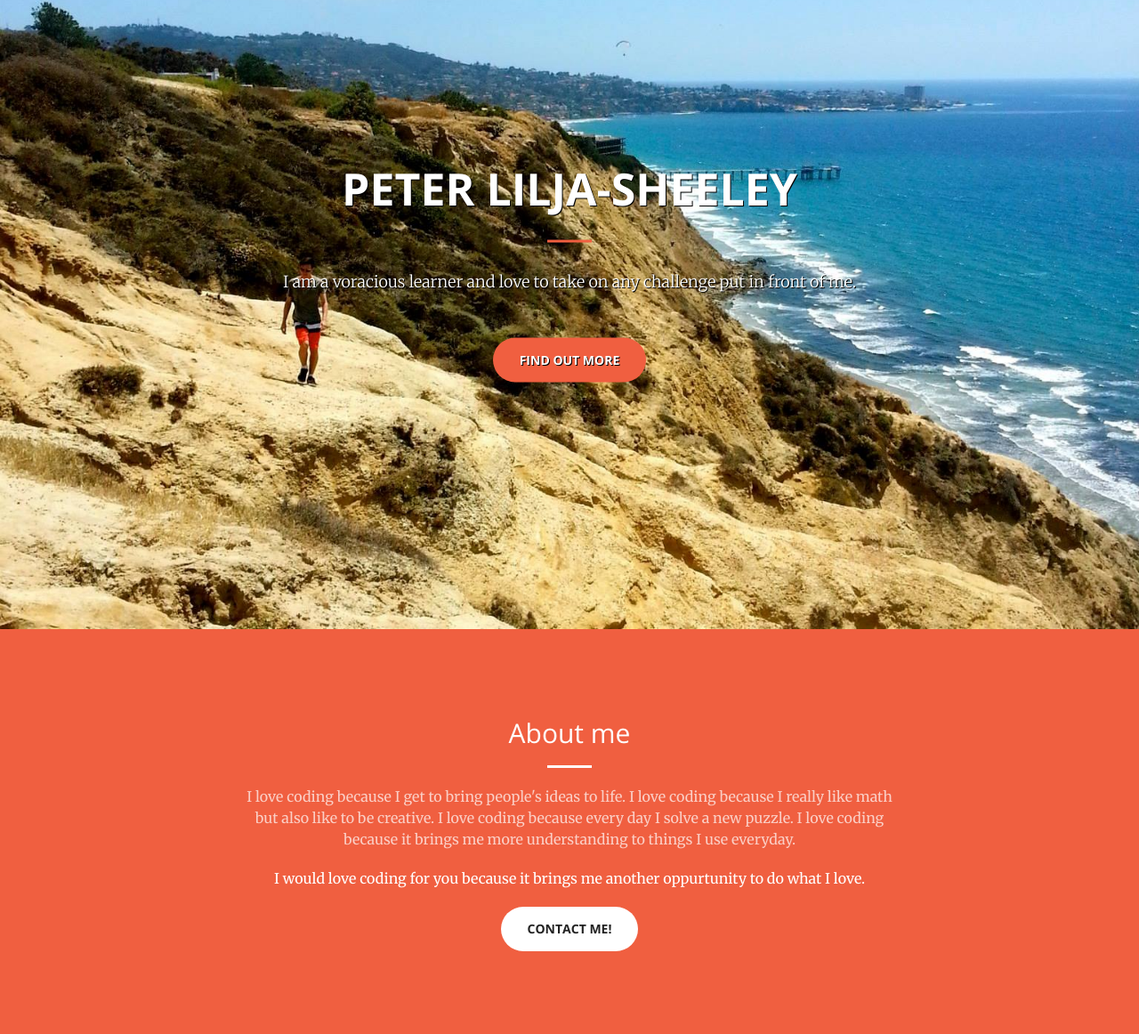
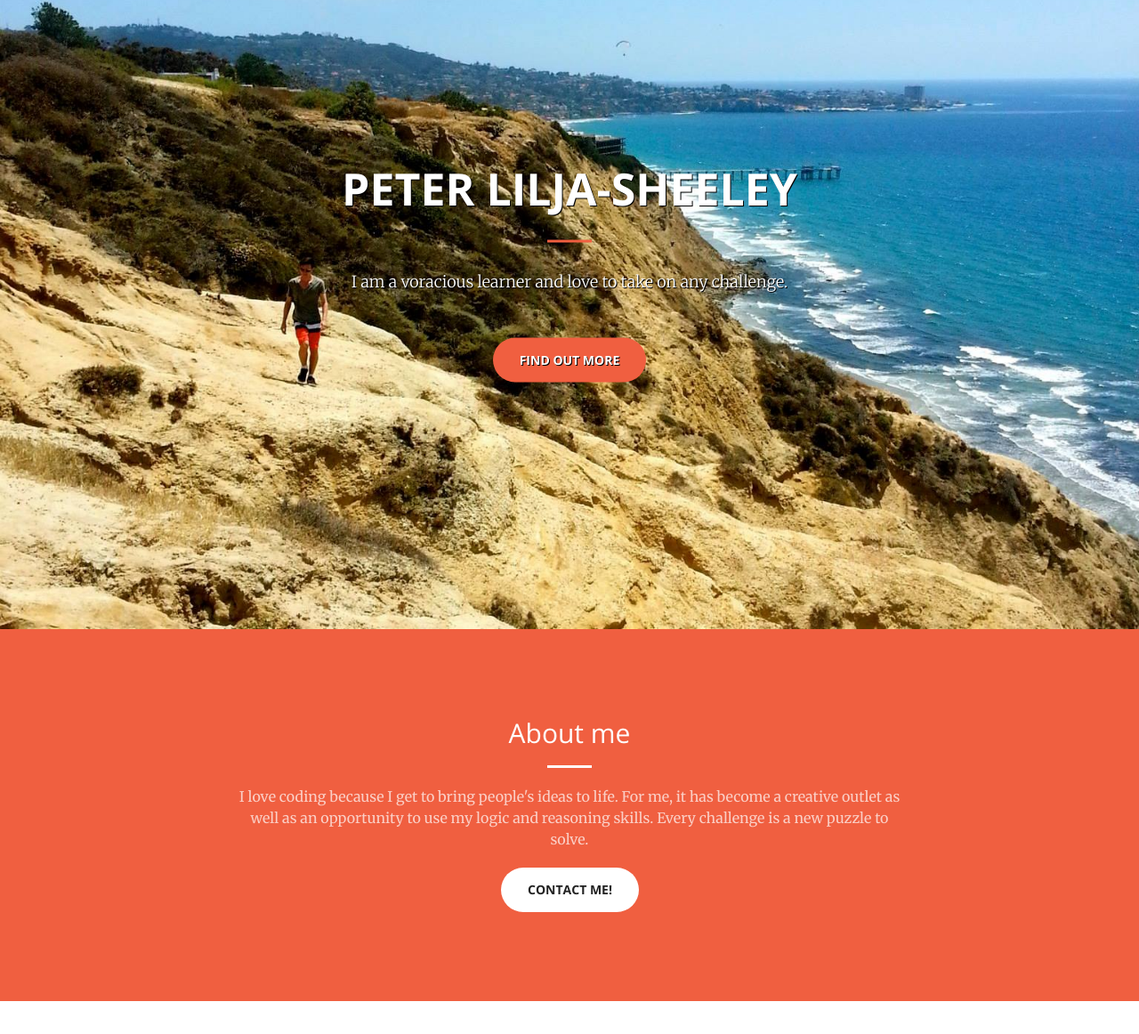
Before and after one commit to PLiljaSheeley/Peter-home, a website: page index.html in a window 1280 px wide. Shown: the part 93-1255 px from the top of the page at 89% size. Drawn offline with nearby package versions, Linux system fonts and the light colour scheme.

Commit message:
content changes

```diff
--- a/index.html
+++ b/index.html
@@ -57,7 +57,7 @@
             <div class="header-content-inner">
                 <h1 id="homeHeading">Peter Lilja-Sheeley</h1>
                 <hr>
-                <p>I am a voracious learner and love to take on any challenge put in front of me.</p>
+                <p>I am a voracious learner and love to take on any challenge.</p>
                 <a href="#about" class="btn btn-primary btn-xl page-scroll">Find Out More</a>
             </div>
         </div>
@@ -69,8 +69,7 @@
                 <div class="col-lg-8 col-lg-offset-2 text-center">
                     <h2 class="section-heading">About me</h2>
                     <hr class="light">
-                    <p class="text-faded">I love coding because I get to bring people's ideas to life. I love coding because I really like math but also like to be creative. I love coding because every day I solve a new puzzle. I love coding because it brings me more understanding to things I use everyday.</p>
-                    <p>I would love coding for you because it brings me another oppurtunity to do what I love.</p>
+                    <p class="text-faded">I love coding because I get to bring people's ideas to life. For me, it has become a creative outlet as well as an opportunity to use my logic and reasoning skills. Every challenge is a new puzzle to solve.</p>
                     <a href="#contact" class="page-scroll btn btn-default btn-xl sr-button">Contact me!</a>
                 </div>
             </div>
```
